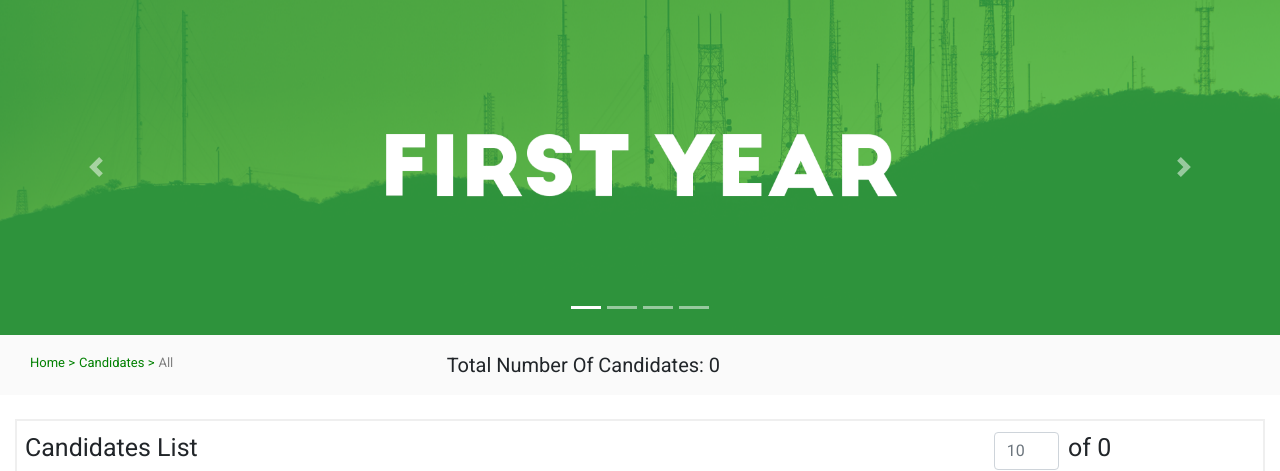
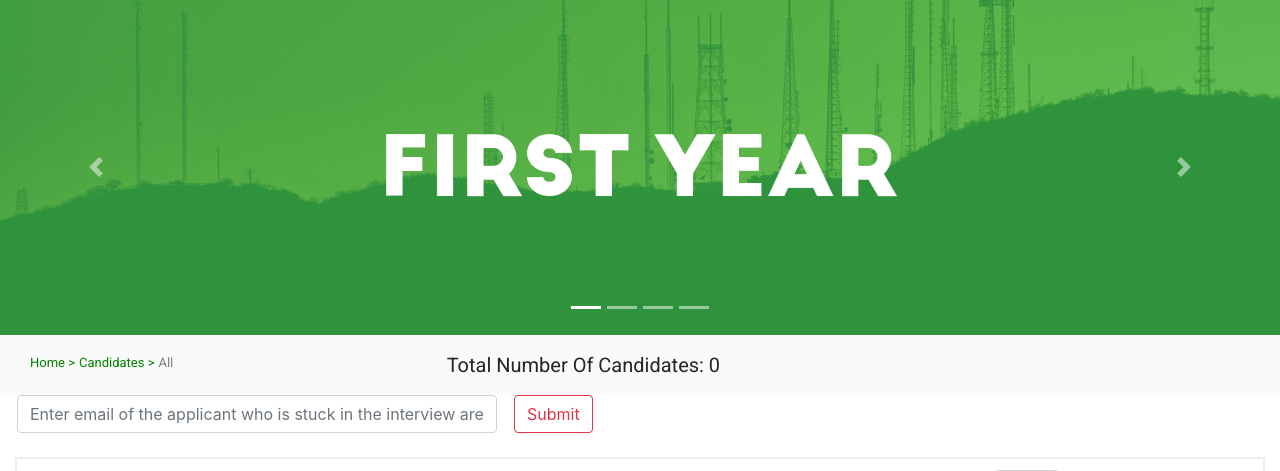
Before and after one commit to ieeepesneduet/ghulammustafa137-gmail.com, a Flask app: page /team/candidates/All in a window 1280 px wide. Shown: the part 116-587 px from the top of the page. Run offline with Flask 2, Linux system fonts and the light colour scheme; the visitor is signed in with stand-in values (Sample User, id 1); data that the repository does not hold is empty; some libraries are stand-ins or nearby versions.

Commit message:
enforce https and applicant getting stuck fixed

```diff
--- a/app.py
+++ b/app.py
@@ -7,9 +7,11 @@ from os import environ
 from random import randint
 from bcrypt import checkpw
 from flask import Response
+from flask_sslify import SSLify
 
 ALLOWED_EXTENSIONS = {'png', 'jpg', 'jpeg'}
 app = Flask(__name__)
+sslify = SSLify(app)
 app.config['MAX_CONTENT_LENGTH'] = 500 * 1024 - 1
 app.secret_key = b'\x01Jt\xbc!E5k\x8b]\xe1\xdd0p\xb7Q'
 db = create_engine(environ['DATABASE_URL'])
@@ -34,18 +36,18 @@ def registration():
     if request.method == 'GET':
         return render_template('CandidateArea/index.html', isReg=True, title='IEEE Registration')
     else:
-        firstName = request.form['firstName']
-        email = request.form['email']
-        phoneNumber = request.form['phoneNumber']
-        cnic = request.form['cnic']
-        year = request.form['year']
-        domain = request.form['domain']
-        discipline = request.form['discipline']
-        about = request.form['about']
-        association = request.form['association']
-        why = request.form['why']
-        achievements = request.form['achievements']
-        image = request.files['image']
+        firstName = request.form.get('firstName')
+        email = request.form.get('email')
+        phoneNumber = request.form.get('phoneNumber')
+        cnic = request.form.get('cnic')
+        year = request.form.get('year')
+        domain = request.form.get('domain')
+        discipline = request.form.get('discipline')
+        about = request.form.get('about')
+        association = request.form.get('association')
+        why = request.form.get('why')
+        achievements = request.form.get('achievements')
+        image = request.files.get('image')
         if firstName and email and phoneNumber and len(phoneNumber) == 11 and cnic and len(
                 cnic) == 13 and year and domain and discipline and about and association and why and achievements and image:
             fileType = file_type(image.filename)
@@ -264,7 +266,7 @@ def image():
             raise ValErr('')
         sessionDB = Session()
         dataBinary = sessionDB.query(Imagestore).options(load_only('data')).filter(
-            Imagestore.reg_id == session['appId']).scalar()
+            Imagestore.reg_id == session.get('appId')).scalar()
         sessionDB.close()
         return Response(dataBinary.data, content_type='application/octet-stream')
     except ValErr as err:
@@ -276,7 +278,7 @@ def turnout():
     if request.method == 'GET':
         if 'appId' in session and 'email' in session:
             sessionDB = Session()
-            data = sessionDB.query(Interview).filter(Interview.reg_id == session['appId']).scalar()
+            data = sessionDB.query(Interview).filter(Interview.reg_id == session.get('appId')).scalar()
             sessionDB.delete(data)
             sessionDB.commit()
             sessionDB.close()
@@ -296,11 +298,12 @@ def turnout():
                     'experience' in reqData and 'interview' in reqData and 'potential' in reqData and 'remarks' in reqData):
                 raise ValErr('missing data in request')
             sessionDB = Session()
-            sessionDB.query(Interview).filter(Interview.reg_id == session['appId']).update(
+            data=sessionDB.query(Interview).filter(Interview.reg_id == session.get('appId')).update(
                 {'scores': [reqData['experience'], reqData['interview'], reqData['potential']],
                  'remarks': reqData['remarks']})
-            sessionDB.query(Registration).filter(Registration.id == session['appId']).update({'reviewed': True})
-            sessionDB.commit()
+            if data == 1:
+                sessionDB.query(Registration).filter(Registration.id == session.get('appId')).update({'reviewed': True})
+                sessionDB.commit()
             sessionDB.close()
             session.pop('appId', None)
             return jsonify()
@@ -344,6 +347,25 @@ def completed():
         except ValErr as err:
             return jsonify(err=err.message)
 
+@app.route("/team/candidate/stuck",methods=['POST'])
+def stuck():
+    if 'email' in session:
+        email=request.form.get('email')
+        if email:
+            sessionDB = Session()
+            data=sessionDB.query(Registration).join(Registration.interview).filter(Registration.email==email,Registration.reviewed==False).scalar()
+            if data is None:
+                sessionDB.close()
+                return jsonify(err='No such applicant exists')
+            sessionDB.delete(data.interview)
+            sessionDB.commit()
+            sessionDB.close()
+            return jsonify(msg='Success.Now you should be able to interview applicant again')
+        return jsonify(err='no email submitted')
+    return jsonify(err='login to submit email')
+
+
+
 
 if __name__ == '__main__':
     app.run()
--- a/static/js/candidates.js
+++ b/static/js/candidates.js
@@ -4,7 +4,7 @@
     loadMoreBtn.onclick = function(){
         const match = /\/candidate\/(All|First|Second|Third|Fourth)/.exec(window.location);
         const next = document.getElementById('numRecords').value || 10;
-        fetch(`https://ieee-registration.herokuapp.com/team/candidate/${match[1]}/loadmore`,{
+        fetch(fetchUrl+`/team/candidate/${match[1]}/loadmore`,{
             method:'post',
             headers: {
                     'Content-Type': 'application/json'
@@ -48,7 +48,7 @@
     const tbody = document.getElementById('tableBody');
     tbody.onclick = function(e){
         if(e.target.tagName === 'BUTTON'){
-            fetch('https://ieee-registration.herokuapp.com/team/candidates/candidate/turnin',{
+            fetch(fetchUrl+'/team/candidates/candidate/turnin',{
                 method:'post',
                 headers: {
                     'Content-Type': 'application/json'
@@ -61,10 +61,27 @@
                 })
                 .then(data => {
                     if(data.err) throw new Error(data.err);
-                    window.location = 'https://ieee-registration.herokuapp.com/team/candidates/candidate/turnin';
+                    window.location = fetchUrl+'/team/candidates/candidate/turnin';
                 })
                 .catch(err => showMsg(err.message,'warning'))
         }
     }
+    const stuckForm = document.getElementById('stuck');
+    stuckForm.onsubmit = function(e){
+        e.preventDefault()
+        fetch(fetchUrl+'/team/candidate/stuck',{
+            method:'post',
+            body: new FormData(stuckForm)
+        })
+            .then(response => {
+                if(!response.ok) throw new Error('Server encountered an error')
+                return response.json()
+            })
+            .then(data => {
+                if(data.err) throw new Error(data.err)
+                showMsg(data.msg,'success')
+            })
+            .catch(err=> showMsg(err.message,'danger'))
+    }
 
 })();
--- a/static/js/interviewArea.js
+++ b/static/js/interviewArea.js
@@ -20,7 +20,7 @@
         if(experience && interview && potential && remarks){
             showMsg('','danger');
             URL.revokeObjectURL(img.src);
-            fetch('https://ieee-registration.herokuapp.com/team/candidates/candidate/turnout',{
+            fetch(fetchUrl+'/team/candidates/candidate/turnout',{
                 method:'post',
                 headers: {
                     'Content-Type': 'application/json'
@@ -33,7 +33,7 @@
                 })
                 .then(data => {
                     if(data.err) throw new Error(data.err);
-                    window.location = 'https://ieee-registration.herokuapp.com/team/candidates/All';
+                    window.location = fetchUrl+'/team/candidates/All';
                 })
                 .catch(err => showMsg(err.message,'danger'))
         }else{
--- a/static/js/interviewCompleted.js
+++ b/static/js/interviewCompleted.js
@@ -3,7 +3,7 @@
     const loadMoreBtn = document.getElementById('loadMoreBtn');
     loadMoreBtn.onclick = function(){
         const next = document.getElementById('numRecords').value || 10;
-        fetch(`https://ieee-registration.herokuapp.com/team/completed`,{
+        fetch(fetchUrl+`/team/completed`,{
             method:'post',
             headers: {
                     'Content-Type': 'application/json'
--- a/static/js/registrationForm.js
+++ b/static/js/registrationForm.js
@@ -8,7 +8,7 @@
             if(pN.length !== 11) return showMsg('Invalid Phone Number','danger');
             if(cc.length !== 13) return showMsg('Invalid CNIC Number','danger');
             if(files[0].size >= 500*1024) return showMsg('Image should be less than 500kb','danger');
-            fetch('https://ieee-registration.herokuapp.com/candidatearea/registration',{
+            fetch(fetchUrl+'/candidatearea/registration',{
                 method:'POST',
                 body: new FormData(registrationForm)
             })
--- a/static/js/statusForm.js
+++ b/static/js/statusForm.js
@@ -6,7 +6,7 @@
         const appID = statusForm.id.value;
         const match = /pes\/\d{2}\/([A-Za-z0-9]{5})/.exec(appID);
         if(match){
-            fetch('https://ieee-registration.herokuapp.com/candidatearea/status',{
+            fetch(fetchUrl+'/candidatearea/status',{
                 method:'POST',
                 headers: {
                     'Content-Type': 'application/json'
--- /dev/null
+++ b/static/js/url.js
@@ -0,0 +1 @@
+const fetchUrl= 'https://ieee-registration.herokuapp.com;
--- a/templates/CandidateArea/layout.html
+++ b/templates/CandidateArea/layout.html
@@ -6,6 +6,8 @@
 	<title>{{ title }}</title>
 	<meta charset="UTF-8">
 	<meta name="viewport" content="width=device-width, initial-scale=1">
+    <script src="{{ url_for('static',filename='js/url.js') }}"></script>
+
 	<!--===============================================================================================-->
 	<link rel="icon" type="image/png" href="{{ url_for('static', filename='images/favicon.ico') }}" />
 	<!--===============================================================================================-->
--- a/templates/Team/candidates.html
+++ b/templates/Team/candidates.html
@@ -54,7 +54,12 @@
             <div class="col-lg-8 col-sm-8" id="row2"> Total Number Of Candidates: {{ numCandidates }}</div>
         </div>
     </div>
-
+    <form id="stuck" class="form-inline" method="post">
+  <div class="form-group">
+    <input style="width: 30rem;margin: 0 17px;" type="email" class="form-control" name="email" aria-describedby="emailHelp" placeholder="Enter email of the applicant who is stuck in the interview area" required>
+  </div>
+  <button type="submit" class="btn btn-outline-danger">Submit</button>
+</form>
     <div id="msg-box"></div>
     <br/>
     <div class="container-fluid">
--- a/templates/Team/layout.html
+++ b/templates/Team/layout.html
@@ -5,6 +5,8 @@
     <link rel="icon" type="image/png" href="{{ url_for('static', filename='images/favicon.ico') }}"/>
     <link href="https://fonts.googleapis.com/css?family=Poppins&display=swap" rel="stylesheet">
     <link href="https://fonts.googleapis.com/css?family=Roboto&display=swap" rel="stylesheet">
+    <script src="{{ url_for('static',filename='js/url.js') }}"></script>
+
     {% if page %}
         <link rel="stylesheet" type="text/css" href="{{ url_for('static', filename='css/'+page+'.css') }}">
     {% endif %}
--- a/templates/Team/login.html
+++ b/templates/Team/login.html
@@ -4,6 +4,8 @@
 	<title>IEEE PES Recruitment</title>
 	<meta charset="UTF-8">
 	<meta name="viewport" content="width=device-width, initial-scale=1">
+        <script src="{{ url_for('static',filename='js/url.js') }}"></script>
+
 <!--===============================================================================================-->
 	<link rel="icon" type="image/png" href="{{ url_for('static', filename='images/favicon.ico') }}" />
     <link rel="stylesheet" type="text/css" href="{{ url_for('static', filename='css/login.css') }}">
```
Also changed, not shown: static/js/chart.js (+8 -1 lines).
